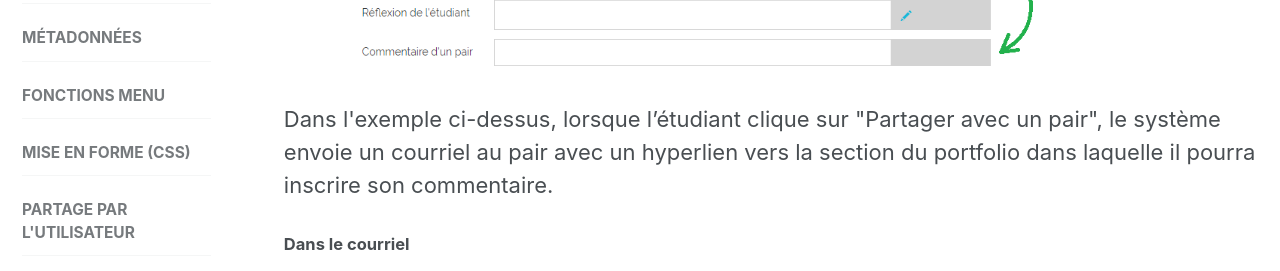
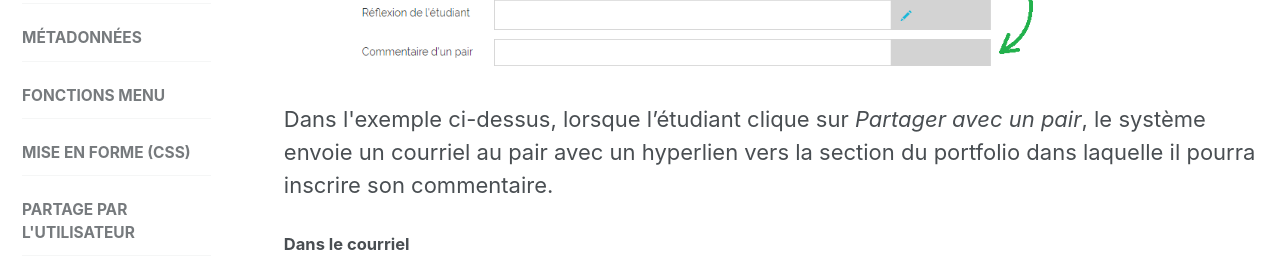
Before and after one commit to karutaproject/karuta-frontend-documentation, a Jekyll site: the page built from _pages/sharing_fr.html, in a window 1280 px wide and 900 px high, scrolled down 564 px. Shown: the part 154-425 px from the top of the window. Built offline with Jekyll 4.4.1, drawn with Linux system fonts in a browser that asks for light colours.

Commit message:
corrections

```diff
--- a/_pages/sharing_fr.html
+++ b/_pages/sharing_fr.html
@@ -29,7 +29,7 @@ sidebar:
 <h4>Dans le portfolio</h4>
 <img src='../assets/img/image003.png' width='80%'/>
 <p>
-	Dans l'exemple ci-dessus, lorsque l’étudiant clique sur "Partager avec un pair", le système envoie un
+	Dans l'exemple ci-dessus, lorsque l’étudiant clique sur <i>Partager avec un pair</i>, le système envoie un
 	courriel au pair avec un hyperlien vers la section du portfolio dans laquelle il pourra inscrire son
 	commentaire.
 </p>
```
